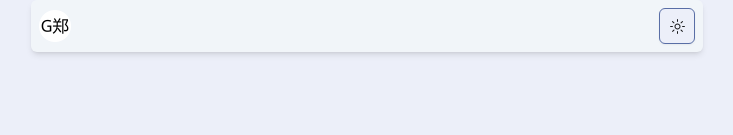
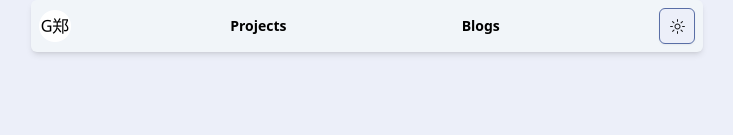
Before and after one commit to gontay/my-nextjs-webportfolio, a Next.js app: page / in a window 1280 px wide. Shown: the top 135 px of the page, without its empty margins (273-1006 px from the left). Built offline with nearby package versions, Linux system fonts and the light colour scheme.

Commit message:
Added Links in Navbar

```diff
--- a/components/global/Navbar.tsx
+++ b/components/global/Navbar.tsx
@@ -4,6 +4,7 @@ import { ModeToggle } from '../ld-toggle'
 import Link from 'next/link'
 import { Button } from '../ui/button'
 import { SiGitbook } from "react-icons/si";
+import { link } from 'fs'
 
 type Props = {}
 
@@ -22,6 +23,18 @@ const Navbar = (props: Props) => {
           className='hidden dark:block hover:scale-110'
           />
       </Link>
+      <div className='flex justify-items-end'>
+      <Link href="https://github.com/gontay">
+        <Button variant="link" className='dark:hidden font-black'>Projects</Button>
+        <Button variant="linkDark" className='hidden dark:block'>Projects</Button>
+      </Link>
+      </div>
+      <div className='flex justify-items-end'>
+      <Link href="https://gontay.substack.com/">
+        <Button variant="link" className='dark:hidden font-black'>Blogs</Button>
+        <Button variant="linkDark" className='hidden dark:block'>Blogs</Button>
+      </Link>
+      </div>
       <div className='flex gap-x-2'>
         <ModeToggle/>
       </div>
--- a/components/global/Socials.tsx
+++ b/components/global/Socials.tsx
@@ -7,7 +7,7 @@ type Props = {}
 const Socials = (props: Props) => {
   return (
     <div className="flex gap-2 justify-center text-center">
-        <Link href="https://www.linkedin.com/in/gerald-tay-kai-wen-089a62134/"><LinkedInLogoIcon className="size-5 hover:scale-125"/></Link>
+        <Link href="https://www.linkedin.com/in/gerald-tay-kai-wen-089a62134/" className='justify-center hover:scale-125'><LinkedInLogoIcon className="size-5 "/></Link>
         <Link href="https://github.com/gontay"><GitHubLogoIcon className="size-5 hover:scale-125"/></Link>
         <Link href="https://www.instagram.com/gontographs/"><InstagramLogoIcon className="size-5 hover:scale-125"/></Link>
     </div>
--- a/components/ui/button.tsx
+++ b/components/ui/button.tsx
@@ -18,7 +18,8 @@ const buttonVariants = cva(
         secondary:
           "bg-secondary text-secondary-foreground shadow-sm hover:bg-secondary/80",
         ghost: "hover:bg-accent hover:text-accent-foreground",
-        link: "text-primary underline-offset-4 hover:underline",
+        link: "text-black underline-offset-4 hover:underline",
+        linkDark: "text-primary underline-offset-4 hover:underline"
       },
       size: {
         default: "h-9 px-4 py-2",
```
